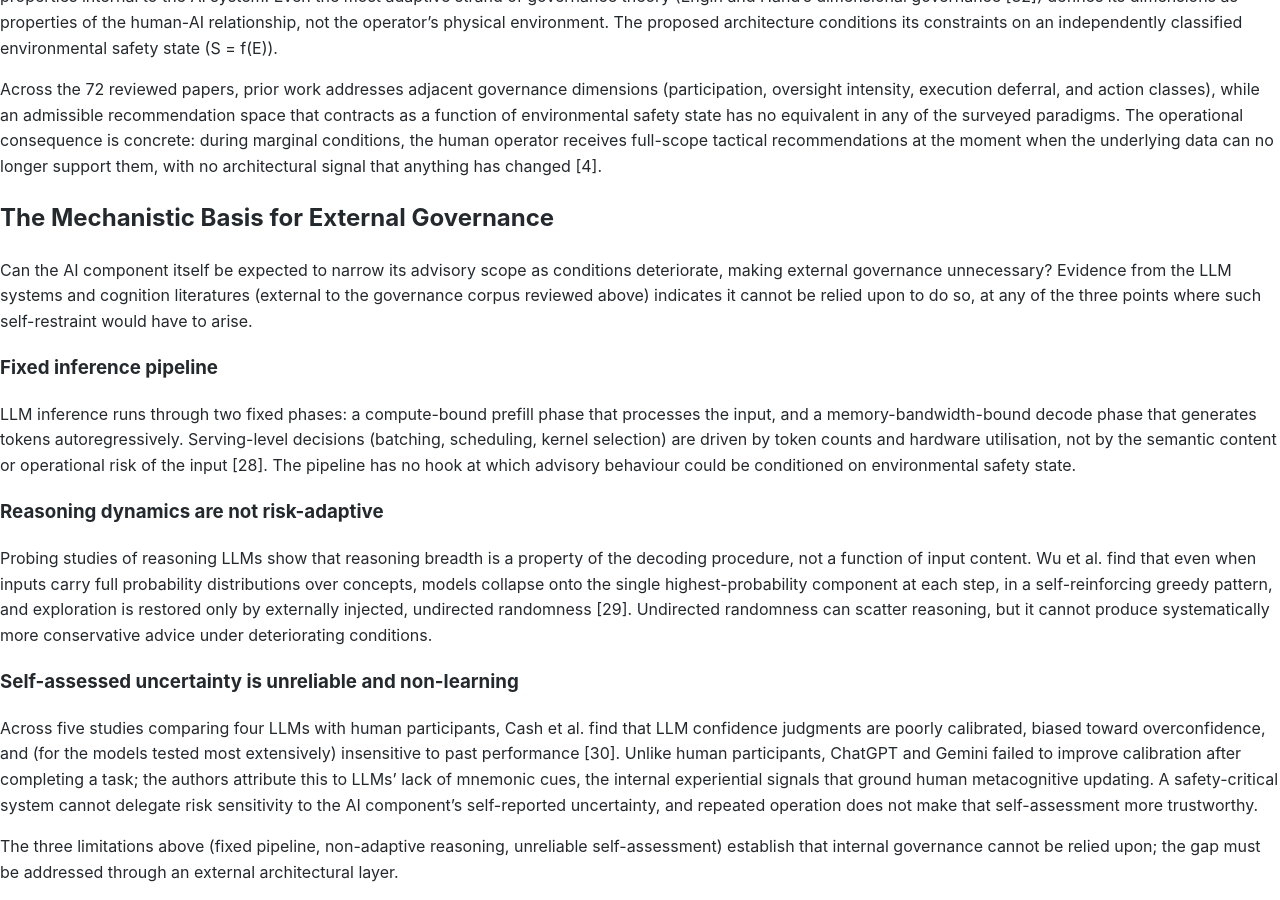
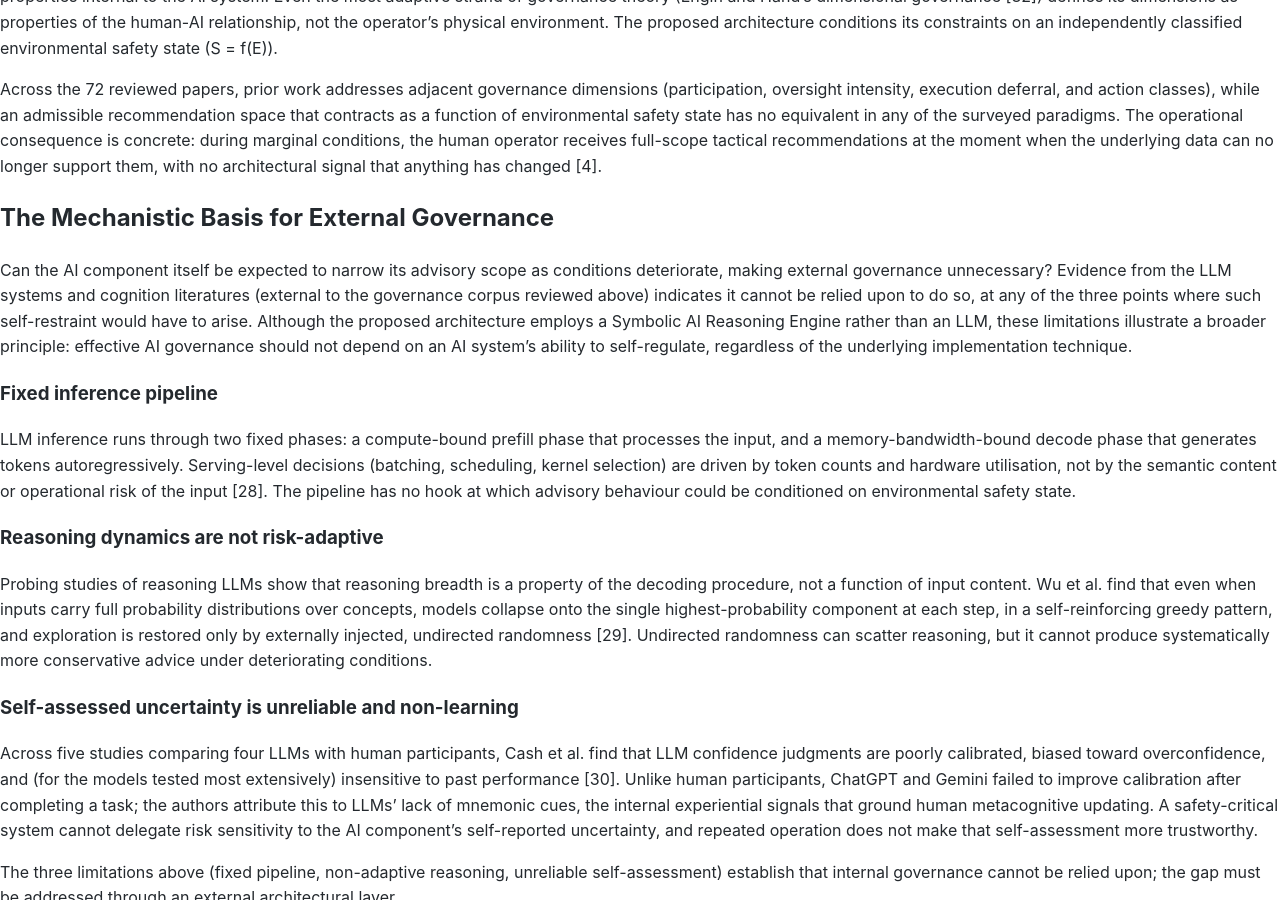
Before and after one commit to kandaiiskandar/research-plan, a Jekyll site: the page built from ipsci-2026-paper-v7.md, in a window 1280 px wide and 900 px high, scrolled down 7443 px. Built offline with Jekyll 4.4.1, drawn with Linux system fonts in a browser that asks for light colours; our own code applies the rules of GitHub Pages for plain Markdown files; some of the changed text lies outside the part shown.

Commit message:
add: LLM/symbolic AI framing in Mechanistic Basis; Belle [38] to References

```diff
--- a/ipsci-2026-paper-v7.md
+++ b/ipsci-2026-paper-v7.md
@@ -178,7 +178,7 @@ Across the 72 reviewed papers, prior work addresses adjacent governance dimensio
 
 ## The Mechanistic Basis for External Governance
 
-Can the AI component itself be expected to narrow its advisory scope as conditions deteriorate, making external governance unnecessary? Evidence from the LLM systems and cognition literatures (external to the governance corpus reviewed above) indicates it cannot be relied upon to do so, at any of the three points where such self-restraint would have to arise.
+Can the AI component itself be expected to narrow its advisory scope as conditions deteriorate, making external governance unnecessary? Evidence from the LLM systems and cognition literatures (external to the governance corpus reviewed above) indicates it cannot be relied upon to do so, at any of the three points where such self-restraint would have to arise. Although the proposed architecture employs a Symbolic AI Reasoning Engine rather than an LLM, these limitations illustrate a broader principle: effective AI governance should not depend on an AI system's ability to self-regulate, regardless of the underlying implementation technique.
 
 ### Fixed inference pipeline
 
@@ -369,3 +369,5 @@ Will be add later!
 [36] A. Batool, D. Zowghi, and M. Bano, "AI governance: A systematic literature review," AI and Ethics, vol. 5, pp. 3265–3279, 2025. doi: 10.1007/s43681-024-00653-w
 
 [37] T. Gao, "Mapping the Decision-Making Factors of Small-Scale Fishers: A Case Study of Penang," M.Sc. thesis, International Master of Science in Rural Development, University of Pisa / WorldFish (CGIAR), 2024. [Online]. Available: https://hdl.handle.net/10568/152289
+
+[38] V. Belle, "On the relevance of logic for artificial intelligence, and the promise of neurosymbolic learning," Neurosymbolic Artificial Intelligence, 2025. doi: 10.1177/29498732251339951
```
